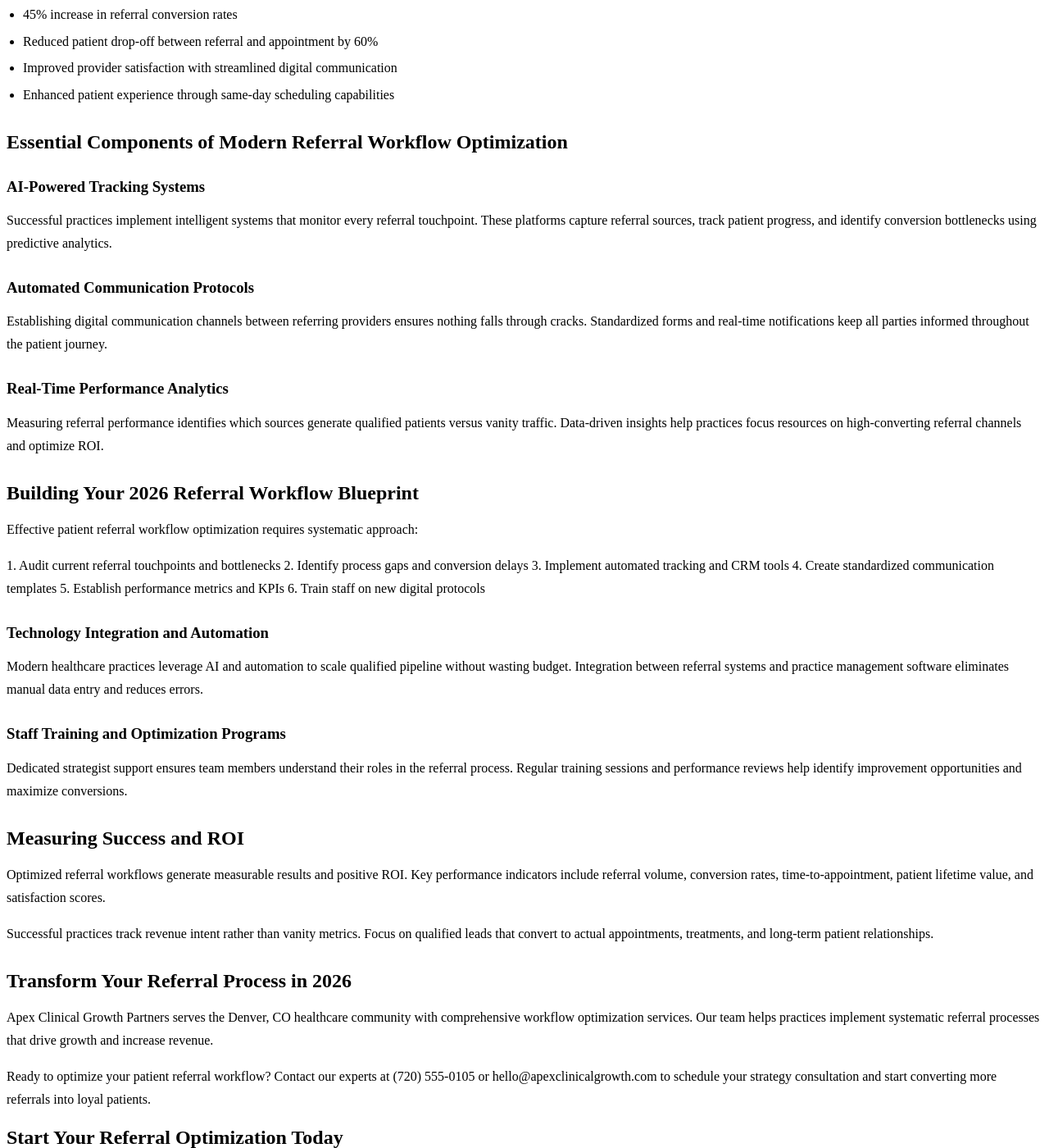
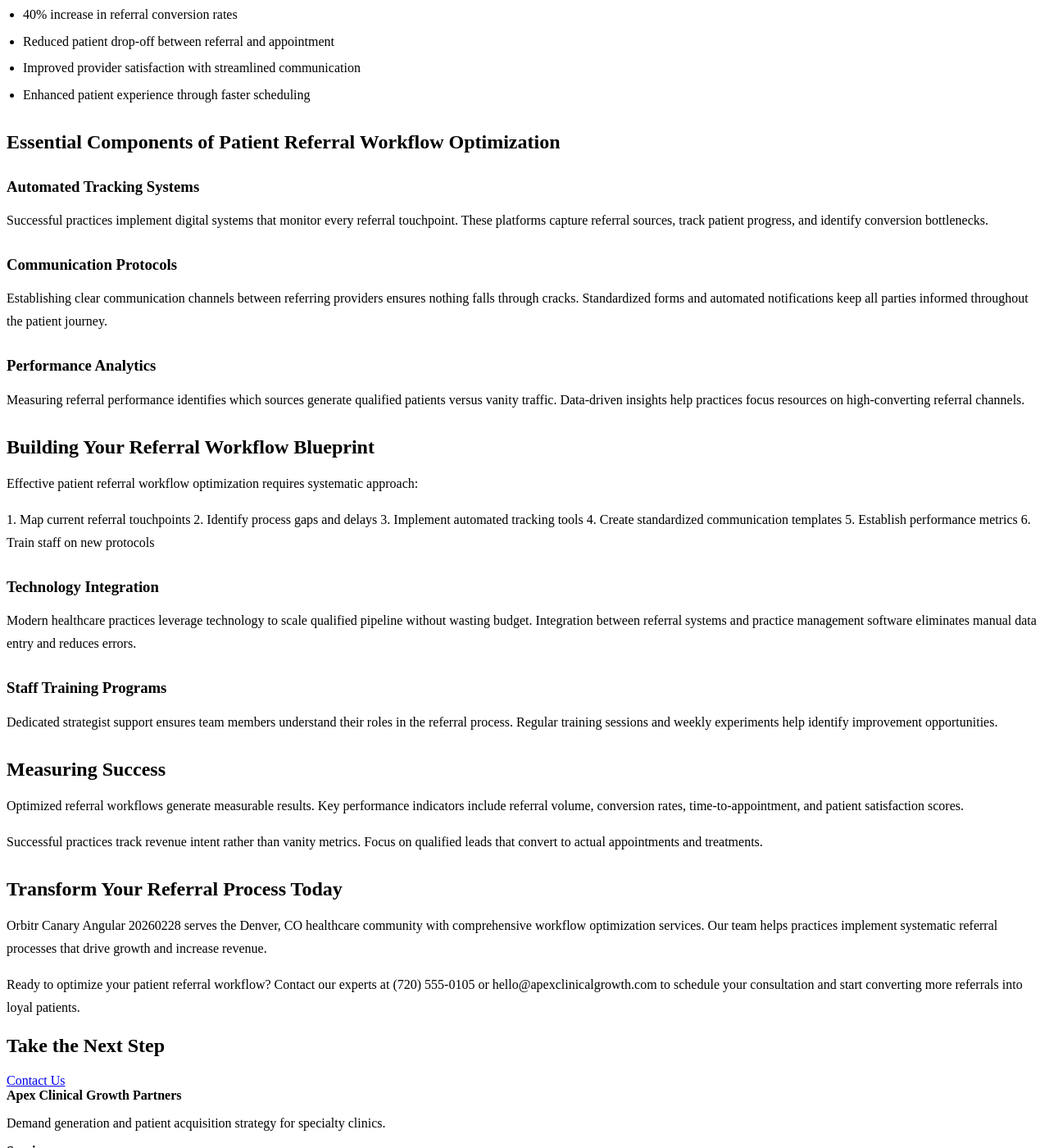
Before and after one commit to prjctlphbt/orbitr-canary-angular-20260228, a Jekyll site: the page patient-referral-workflow-blueprint.html, which Jekyll copies as it is, in a window 1280 px wide and 1400 px high, scrolled down 384 px. Shown: the whole window at 82% size. Built offline with Jekyll 4.4.1, drawn with Linux system fonts in a browser that asks for light colours; some of the changed text lies outside the part shown.

Commit message:
Rollback: Revert changes to patient-referral-workflow-blueprint.html

```diff
--- a/patient-referral-workflow-blueprint.html
+++ b/patient-referral-workflow-blueprint.html
@@ -4,8 +4,8 @@
 <head>
 <meta charset="utf-8"/>
 <meta content="width=device-width, initial-scale=1.0" name="viewport"/>
-<meta content="Optimize your patient referral workflow with Apex Clinical Growth Partners. Streamline processes, reduce delays, and boost referral volume by 40%. Get your 2026 blueprint today." name="description"/>
-<title>Patient Referral Workflow Optimization Blueprint 2026</title>
+<meta content="Optimize your patient referral workflow with Apex Clinical Growth Partners. Streamline processes, reduce delays, and boost referral volume. Get your blueprint t" name="description"/>
+<title>Patient Referral Workflow Optimization Blueprint</title>
 <style>
 
 
@@ -95,7 +95,7 @@
 <a href="/services/">Services</a>
 <a href="/blog/insights/">Insights</a>
 <a href="/contact/">Contact</a>
-<a class="cta" href="/contact/">Book Strategy Call</a>
+<a class="cta" href="/contact/">Book Intro Call</a>
 </nav>
 </div>
 </header>
@@ -103,53 +103,53 @@
 <section class="page-hero landing-hero">
 <div class="container">
 <h1>Patient Referral Workflow Optimization Blueprint</h1>
-<a class="cta" href="/services/">Get Your Blueprint</a>
+<a class="cta" href="/services/">Contact Us</a>
 </div>
 </section>
 <section class="landing-content">
 <div class="container orbitr-generated-content">
 <h1>Patient Referral Workflow Optimization Blueprint</h1>
-<p>Streamlining patient referrals drives healthcare growth and revenue generation. Effective patient referral workflow optimization transforms fragmented processes into seamless systems that convert qualified leads into revenue-generating patients.</p>
-<h2>Why Patient Referral Workflows Drive 2026 Growth</h2>
-<p>Broken referral systems waste valuable opportunities and marketing budget. Healthcare practices lose potential revenue when referral processes lack structure and tracking mechanisms.</p>
-<p>What clients report in Q1 2026 after implementing optimized workflows:</p>
+<p>Streamlining patient referrals is critical for healthcare growth and revenue generation. Effective patient referral workflow optimization transforms fragmented processes into seamless systems that convert qualified leads into close-ready patients.</p>
+<h2>Why Patient Referral Workflows Matter</h2>
+<p>Broken referral systems waste valuable opportunities and budget. Healthcare practices lose potential revenue when referral processes lack structure and tracking mechanisms.</p>
+<p>What clients report in quarter one after implementing optimized workflows:</p>
 <ul>
-<li>45% increase in referral conversion rates</li>
-<li>Reduced patient drop-off between referral and appointment by 60%</li>
-<li>Improved provider satisfaction with streamlined digital communication</li>
-<li>Enhanced patient experience through same-day scheduling capabilities</li>
+<li>40% increase in referral conversion rates</li>
+<li>Reduced patient drop-off between referral and appointment</li>
+<li>Improved provider satisfaction with streamlined communication</li>
+<li>Enhanced patient experience through faster scheduling</li>
 </ul>
-<h2>Essential Components of Modern Referral Workflow Optimization</h2>
-<h3>AI-Powered Tracking Systems</h3>
-<p>Successful practices implement intelligent systems that monitor every referral touchpoint. These platforms capture referral sources, track patient progress, and identify conversion bottlenecks using predictive analytics.</p>
-<h3>Automated Communication Protocols</h3>
-<p>Establishing digital communication channels between referring providers ensures nothing falls through cracks. Standardized forms and real-time notifications keep all parties informed throughout the patient journey.</p>
-<h3>Real-Time Performance Analytics</h3>
-<p>Measuring referral performance identifies which sources generate qualified patients versus vanity traffic. Data-driven insights help practices focus resources on high-converting referral channels and optimize ROI.</p>
-<h2>Building Your 2026 Referral Workflow Blueprint</h2>
+<h2>Essential Components of Patient Referral Workflow Optimization</h2>
+<h3>Automated Tracking Systems</h3>
+<p>Successful practices implement digital systems that monitor every referral touchpoint. These platforms capture referral sources, track patient progress, and identify conversion bottlenecks.</p>
+<h3>Communication Protocols</h3>
+<p>Establishing clear communication channels between referring providers ensures nothing falls through cracks. Standardized forms and automated notifications keep all parties informed throughout the patient journey.</p>
+<h3>Performance Analytics</h3>
+<p>Measuring referral performance identifies which sources generate qualified patients versus vanity traffic. Data-driven insights help practices focus resources on high-converting referral channels.</p>
+<h2>Building Your Referral Workflow Blueprint</h2>
 <p>Effective patient referral workflow optimization requires systematic approach:</p>
-<p>1. Audit current referral touchpoints and bottlenecks
-2. Identify process gaps and conversion delays
-3. Implement automated tracking and CRM tools
+<p>1. Map current referral touchpoints
+2. Identify process gaps and delays
+3. Implement automated tracking tools
 4. Create standardized communication templates
-5. Establish performance metrics and KPIs
-6. Train staff on new digital protocols</p>
-<h3>Technology Integration and Automation</h3>
-<p>Modern healthcare practices leverage AI and automation to scale qualified pipeline without wasting budget. Integration between referral systems and practice management software eliminates manual data entry and reduces errors.</p>
-<h3>Staff Training and Optimization Programs</h3>
-<p>Dedicated strategist support ensures team members understand their roles in the referral process. Regular training sessions and performance reviews help identify improvement opportunities and maximize conversions.</p>
-<h2>Measuring Success and ROI</h2>
-<p>Optimized referral workflows generate measurable results and positive ROI. Key performance indicators include referral volume, conversion rates, time-to-appointment, patient lifetime value, and satisfaction scores.</p>
-<p>Successful practices track revenue intent rather than vanity metrics. Focus on qualified leads that convert to actual appointments, treatments, and long-term patient relationships.</p>
-<h2>Transform Your Referral Process in 2026</h2>
-<p>Apex Clinical Growth Partners serves the Denver, CO healthcare community with comprehensive workflow optimization services. Our team helps practices implement systematic referral processes that drive growth and increase revenue.</p>
-<p>Ready to optimize your patient referral workflow? Contact our experts at (720) 555-0105 or hello@apexclinicalgrowth.com to schedule your strategy consultation and start converting more referrals into loyal patients.</p>
+5. Establish performance metrics
+6. Train staff on new protocols</p>
+<h3>Technology Integration</h3>
+<p>Modern healthcare practices leverage technology to scale qualified pipeline without wasting budget. Integration between referral systems and practice management software eliminates manual data entry and reduces errors.</p>
+<h3>Staff Training Programs</h3>
+<p>Dedicated strategist support ensures team members understand their roles in the referral process. Regular training sessions and weekly experiments help identify improvement opportunities.</p>
+<h2>Measuring Success</h2>
+<p>Optimized referral workflows generate measurable results. Key performance indicators include referral volume, conversion rates, time-to-appointment, and patient satisfaction scores.</p>
+<p>Successful practices track revenue intent rather than vanity metrics. Focus on qualified leads that convert to actual appointments and treatments.</p>
+<h2>Transform Your Referral Process Today</h2>
+<p>Orbitr Canary Angular 20260228 serves the Denver, CO healthcare community with comprehensive workflow optimization services. Our team helps practices implement systematic referral processes that drive growth and increase revenue.</p>
+<p>Ready to optimize your patient referral workflow? Contact our experts at (720) 555-0105 or hello@apexclinicalgrowth.com to schedule your consultation and start converting more referrals into loyal patients.</p>
 </div>
 </section>
 <section class="landing-cta">
 <div class="container">
-<h2>Start Your Referral Optimization Today</h2>
-<a class="cta" href="/services/">Schedule Strategy Call</a>
+<h2>Take the Next Step</h2>
+<a class="cta" href="/services/">Contact Us</a>
 </div>
 </section>
 </main>
```
